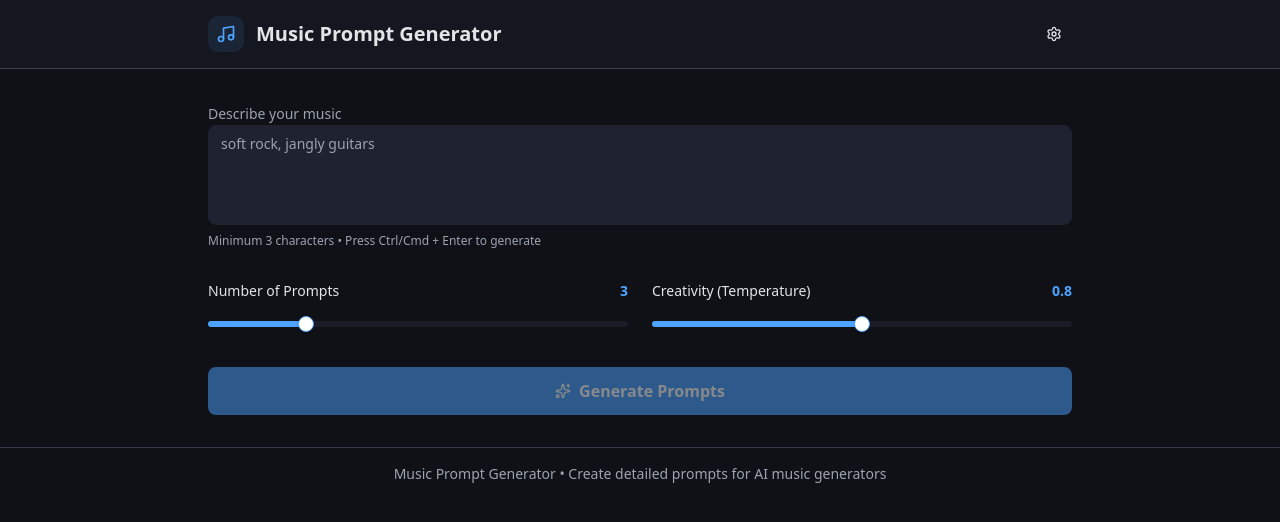
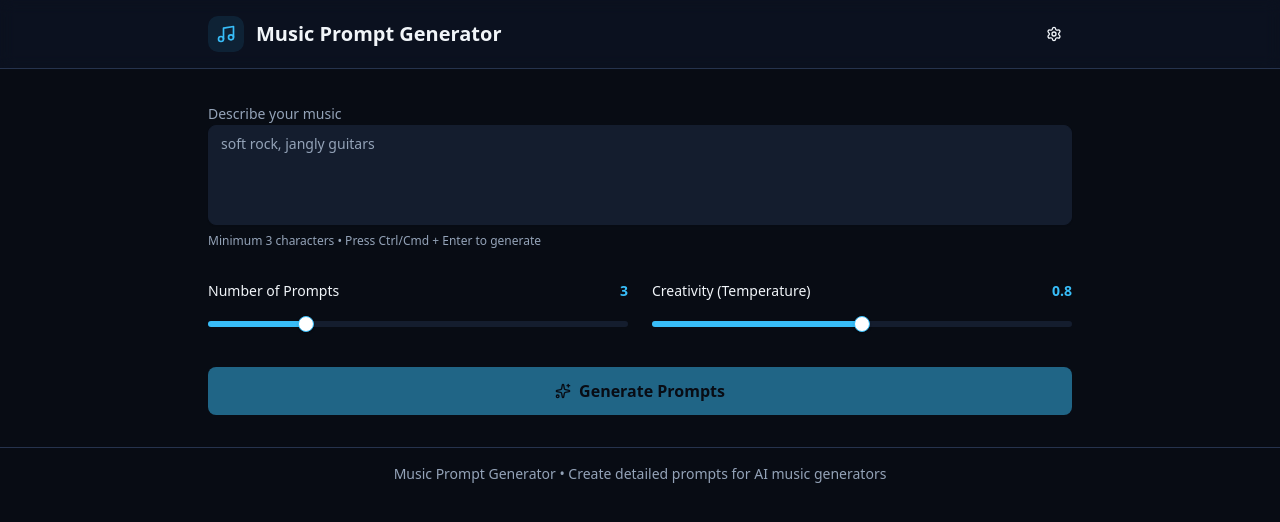
Before and after one commit to rodrigocaetanooficial/AIMusicPromptGenerator, a Next.js app: page / in a window 1280 px wide. Shown: the top 522 px of the page. Built offline with nearby package versions, Linux system fonts and the light colour scheme.

Commit message:
feat: overhaul dark mode UI contrast and enforce resilient JSON prompt generation

```diff
--- a/src/app/globals.css
+++ b/src/app/globals.css
@@ -79,37 +79,37 @@
 }
 
 .dark {
-  --background: #0f1117;
-  --foreground: #e4e4e7;
-  --card: #1c1f2a;
-  --card-foreground: #e4e4e7;
-  --popover: #222538;
-  --popover-foreground: #e4e4e7;
-  --primary: #4da3ff;
-  --primary-foreground: #ffffff;
-  --secondary: #262a38;
-  --secondary-foreground: #e4e4e7;
-  --muted: #1a1d26;
-  --muted-foreground: #9ca3b0;
-  --accent: #1e4a3a;
-  --accent-foreground: #c6f6d5;
+  --background: #080c14;
+  --foreground: #f1f5f9;
+  --card: #0f172a;
+  --card-foreground: #f1f5f9;
+  --popover: #131c31;
+  --popover-foreground: #f1f5f9;
+  --primary: #38bdf8;
+  --primary-foreground: #080c14;
+  --secondary: #1e293b;
+  --secondary-foreground: #e2e8f0;
+  --muted: #141d2e;
+  --muted-foreground: #94a3b8;
+  --accent: #1e293b;
+  --accent-foreground: #38bdf8;
   --destructive: #f87171;
-  --border: #373c4d;
-  --input: #1f2230;
-  --ring: #4da3ff;
-  --chart-1: #4da3ff;
-  --chart-2: #4ade80;
-  --chart-3: #facc15;
-  --chart-4: #c084fc;
-  --chart-5: #fb7185;
-  --sidebar: #0f1117;
-  --sidebar-foreground: #e4e4e7;
-  --sidebar-primary: #4da3ff;
-  --sidebar-primary-foreground: #ffffff;
-  --sidebar-accent: #262a38;
-  --sidebar-accent-foreground: #e4e4e7;
-  --sidebar-border: #373c4d;
-  --sidebar-ring: #6b7280;
+  --border: #26334d;
+  --input: #141d2e;
+  --ring: #38bdf8;
+  --chart-1: #38bdf8;
+  --chart-2: #34d399;
+  --chart-3: #fbbf24;
+  --chart-4: #a78bfa;
+  --chart-5: #f43f5e;
+  --sidebar: #080c14;
+  --sidebar-foreground: #f1f5f9;
+  --sidebar-primary: #38bdf8;
+  --sidebar-primary-foreground: #080c14;
+  --sidebar-accent: #1e293b;
+  --sidebar-accent-foreground: #e2e8f0;
+  --sidebar-border: #26334d;
+  --sidebar-ring: #38bdf8;
 }
 
 @layer base {
--- a/src/app/page.tsx
+++ b/src/app/page.tsx
@@ -4,7 +4,7 @@ export const dynamic = "force-dynamic";
 
 import { useState, useEffect, useCallback } from "react";
 import { useTheme } from "next-themes";
-import { Settings, Copy, Check, Sparkles, Loader2, Music, Moon, Sun, RefreshCw, ChevronsUpDown } from "lucide-react";
+import { Settings, Copy, Check, Sparkles, Loader2, Music, Moon, Sun, RefreshCw, ChevronsUpDown, Disc, Palette, Sliders, Zap } from "lucide-react";
 import { Button } from "@/components/ui/button";
 import { Textarea } from "@/components/ui/textarea";
 import { Slider } from "@/components/ui/slider";
@@ -57,6 +57,7 @@ export default function Home() {
   const [isGenerating, setIsGenerating] = useState(false);
   const [prompts, setPrompts] = useState<GeneratedPrompt[]>([]);
   const [copiedIndex, setCopiedIndex] = useState<number | null>(null);
+  const [copiedSection, setCopiedSection] = useState<string | null>(null);
   const [settingsOpen, setSettingsOpen] = useState(false);
   const [mounted, setMounted] = useState(false);
   const [providerOpen, setProviderOpen] = useState(false);
@@ -194,14 +195,24 @@ export default function Home() {
   }, [input, promptCount, temperature, provider, apiKey, model, toast]);
 
   const handleCopy = async (prompt: GeneratedPrompt, index: number) => {
-    const text = `Rhythm\n${prompt.rhythm}\n\nStyle\n${prompt.style}\n\nDetails\n${prompt.details}`;
+    const text = `Rhythm:\n${prompt.rhythm}\n\nStyle:\n${prompt.style}\n\nDetails:\n${prompt.details}`;
     await navigator.clipboard.writeText(text);
     setCopiedIndex(index);
     toast({
       title: "Copied!",
-      description: "Prompt copied to clipboard",
+      description: `Full Prompt ${index + 1} copied to clipboard`,
     });
     setTimeout(() => setCopiedIndex(null), 2000);
+  };
+
+  const handleCopySection = async (title: string, content: string, key: string) => {
+    await navigator.clipboard.writeText(content);
+    setCopiedSection(key);
+    toast({
+      title: "Copied section!",
+      description: `${title} copied to clipboard`,
+    });
+    setTimeout(() => setCopiedSection(null), 2000);
   };
 
   const handleKeyDown = (e: React.KeyboardEvent) => {
@@ -528,53 +539,107 @@ export default function Home() {
 
         {/* Generated Prompts */}
         {prompts.length > 0 && (
-          <div className="space-y-6">
-            <h2 className="text-lg font-semibold">Generated Prompts</h2>
-            <div className="space-y-4">
+          <div className="space-y-6 pt-2">
+            <div className="flex items-center justify-between">
+              <h2 className="text-xl font-bold tracking-tight text-foreground flex items-center gap-2">
+                <Zap className="w-5 h-5 text-primary" />
+                Generated Prompts ({prompts.length})
+              </h2>
+            </div>
+            <div className="space-y-6">
               {prompts.map((prompt, index) => (
-                <Card key={index} className="relative overflow-hidden">
-                  <CardHeader className="pb-3">
+                <Card key={index} className="relative overflow-hidden border border-border bg-card shadow-lg hover:border-primary/50 transition-all duration-200">
+                  <CardHeader className="pb-3 border-b border-border/60 bg-muted/30">
                     <div className="flex items-center justify-between">
-                      <CardTitle className="text-base font-medium">
-                        Prompt {index + 1}
-                      </CardTitle>
+                      <div className="flex items-center gap-2">
+                        <span className="flex h-6 w-6 items-center justify-center rounded-full bg-primary/20 text-xs font-bold text-primary">
+                          {index + 1}
+                        </span>
+                        <CardTitle className="text-base font-bold text-foreground">
+                          Prompt {index + 1}
+                        </CardTitle>
+                      </div>
                       <Button
-                        variant="ghost"
+                        variant="secondary"
                         size="sm"
                         onClick={() => handleCopy(prompt, index)}
-                        className="h-8 gap-1"
+                        className="h-8 gap-1.5 font-medium shadow-sm hover:bg-primary hover:text-primary-foreground transition-all"
                       >
                         {copiedIndex === index ? (
                           <>
-                            <Check className="w-4 h-4 text-green-500" />
-                            Copied
+                            <Check className="w-4 h-4 text-emerald-400" />
+                            Copied All
                           </>
                         ) : (
                           <>
                             <Copy className="w-4 h-4" />
-                            Copy
+                            Copy All
                           </>
                         )}
                       </Button>
                     </div>
                   </CardHeader>
-                  <CardContent className="space-y-4 pt-0">
-                    <div>
-                      <h4 className="text-sm font-semibold text-primary mb-1">Rhythm</h4>
-                      <p className="text-sm text-muted-foreground leading-relaxed">
-                        {prompt.rhythm}
+                  <CardContent className="space-y-4 pt-4">
+                    {/* Rhythm Box */}
+                    <div className="p-3.5 rounded-lg border border-emerald-500/25 bg-emerald-950/20 dark:bg-emerald-950/30 space-y-2">
+                      <div className="flex items-center justify-between">
+                        <span className="inline-flex items-center gap-1.5 px-2.5 py-0.5 rounded-full text-xs font-semibold bg-emerald-500/20 text-emerald-400 border border-emerald-500/30">
+                          <Disc className="w-3.5 h-3.5" />
+                          Rhythm
+                        </span>
+                        <Button
+                          variant="ghost"
+                          size="sm"
+                          onClick={() => handleCopySection("Rhythm", prompt.rhythm, `rhythm-${index}`)}
+                          className="h-6 px-2 text-xs text-emerald-400 hover:text-emerald-300 hover:bg-emerald-500/20"
+                        >
+                          {copiedSection === `rhythm-${index}` ? <Check className="w-3 h-3 text-emerald-400" /> : <Copy className="w-3 h-3" />}
+                        </Button>
+                      </div>
+                      <p className="text-sm text-foreground/90 font-medium leading-relaxed pl-1">
+                        {prompt.rhythm || "N/A"}
                       </p>
                     </div>
-                    <div>
-                      <h4 className="text-sm font-semibold text-primary mb-1">Style</h4>
-                      <p className="text-sm text-muted-foreground leading-relaxed">
-                        {prompt.style}
+
+                    {/* Style Box */}
+                    <div className="p-3.5 rounded-lg border border-purple-500/25 bg-purple-950/20 dark:bg-purple-950/30 space-y-2">
+                      <div className="flex items-center justify-between">
+                        <span className="inline-flex items-center gap-1.5 px-2.5 py-0.5 rounded-full text-xs font-semibold bg-purple-500/20 text-purple-400 border border-purple-500/30">
+                          <Palette className="w-3.5 h-3.5" />
+                          Style
+                        </span>
+                        <Button
+                          variant="ghost"
+                          size="sm"
+                          onClick={() => handleCopySection("Style", prompt.style, `style-${index}`)}
+                          className="h-6 px-2 text-xs text-purple-400 hover:text-purple-300 hover:bg-purple-500/20"
+                        >
+                          {copiedSection === `style-${index}` ? <Check className="w-3 h-3 text-purple-400" /> : <Copy className="w-3 h-3" />}
+                        </Button>
+                      </div>
+                      <p className="text-sm text-foreground/90 font-medium leading-relaxed pl-1">
+                        {prompt.style || "N/A"}
                       </p>
                     </div>
-                    <div>
-                      <h4 className="text-sm font-semibold text-primary mb-1">Details</h4>
-                      <p className="text-sm text-muted-foreground leading-relaxed">
-                        {prompt.details}
+
+                    {/* Details Box */}
+                    <div className="p-3.5 rounded-lg border border-sky-500/25 bg-sky-950/20 dark:bg-sky-950/30 space-y-2">
+                      <div className="flex items-center justify-between">
+                        <span className="inline-flex items-center gap-1.5 px-2.5 py-0.5 rounded-full text-xs font-semibold bg-sky-500/20 text-sky-400 border border-sky-500/30">
+                          <Sliders className="w-3.5 h-3.5" />
+                          Details
+                        </span>
+                        <Button
+                          variant="ghost"
+                          size="sm"
+                          onClick={() => handleCopySection("Details", prompt.details, `details-${index}`)}
+                          className="h-6 px-2 text-xs text-sky-400 hover:text-sky-300 hover:bg-sky-500/20"
+                        >
+                          {copiedSection === `details-${index}` ? <Check className="w-3 h-3 text-sky-400" /> : <Copy className="w-3 h-3" />}
+                        </Button>
+                      </div>
+                      <p className="text-sm text-foreground/90 font-medium leading-relaxed pl-1">
+                        {prompt.details || "N/A"}
                       </p>
                     </div>
                   </CardContent>
```
Also changed, not shown: src/app/api/generate/route.ts (+82 -50 lines), 1 other file (tests, documents, lock files or other folders).
